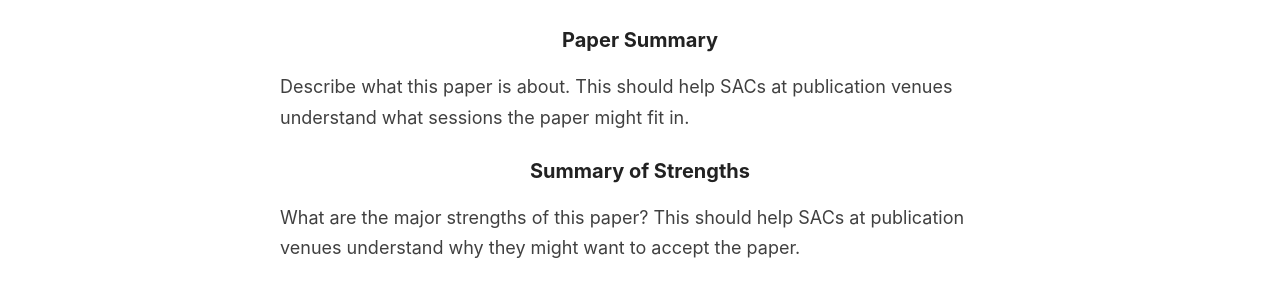
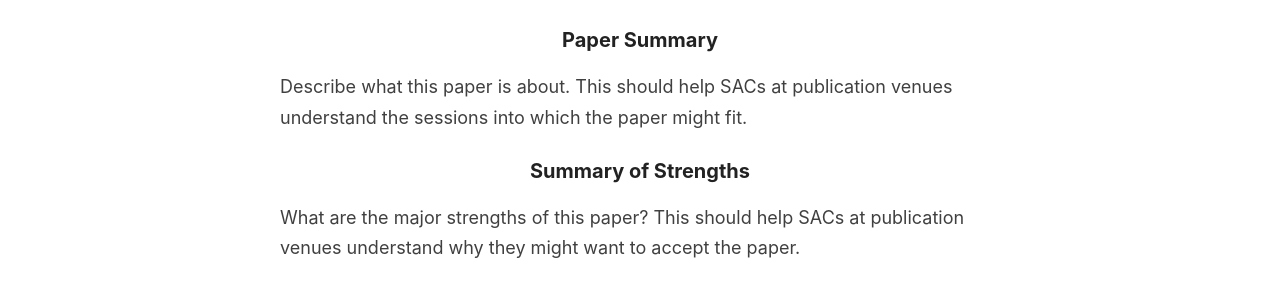
Before and after one commit to amitmerchant1990/reverie, a Jekyll site: the page built from actioneditorreviewform.md, in a window 1280 px wide. Shown: the part 227-517 px from the top of the page. Built offline with Jekyll 4.4.1, drawn with Linux system fonts in a browser that asks for light colours.

Commit message:
Update actioneditorreviewform.md

```diff
--- a/actioneditorreviewform.md
+++ b/actioneditorreviewform.md
@@ -6,7 +6,7 @@ permalink: /actioneditorform
 
 ### Paper Summary
 
-Describe what this paper is about. This should help SACs at publication venues understand what sessions the paper might fit in.
+Describe what this paper is about. This should help SACs at publication venues understand the sessions into which the paper might fit.
 
 ### Summary of Strengths
 
```
